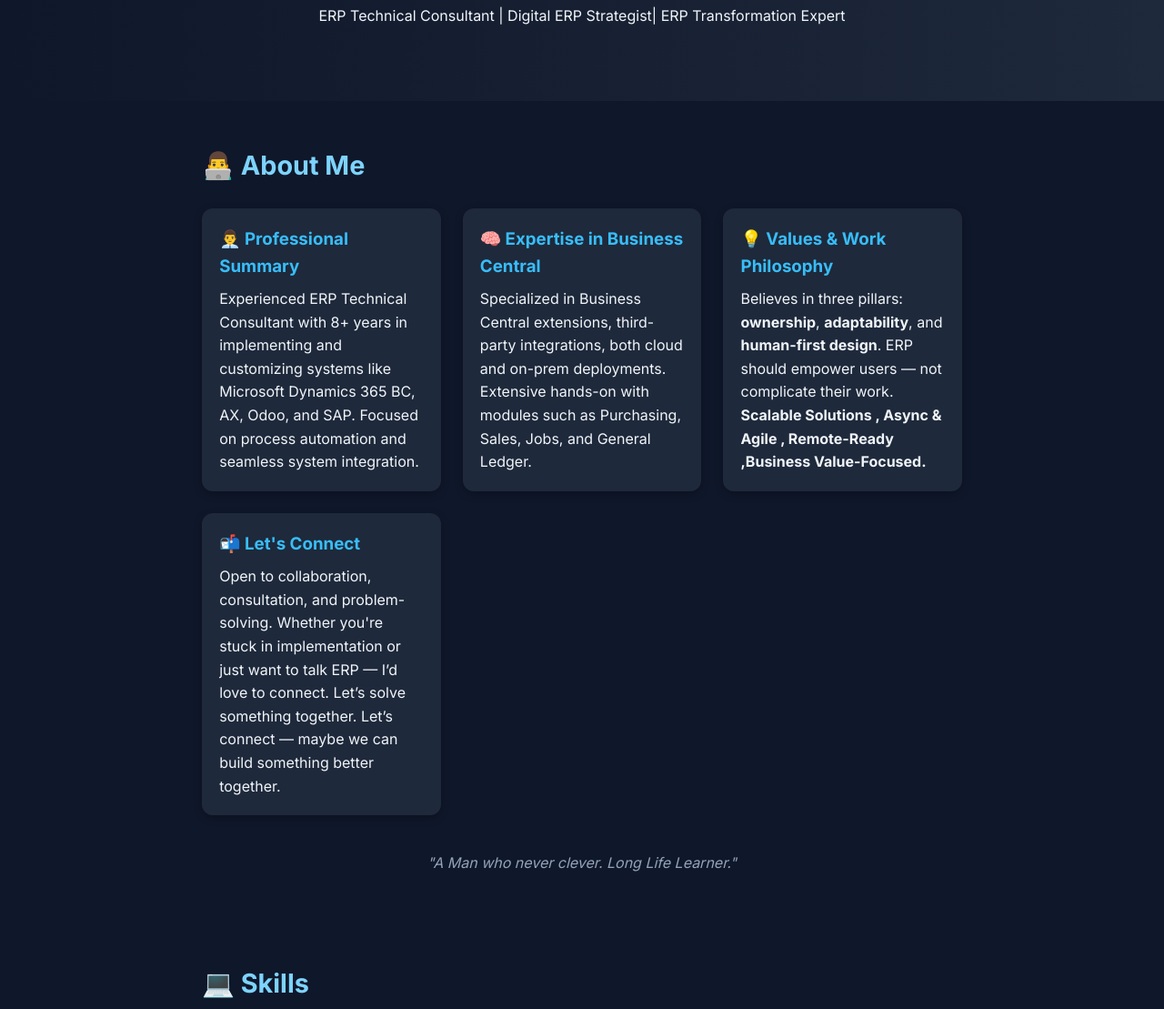
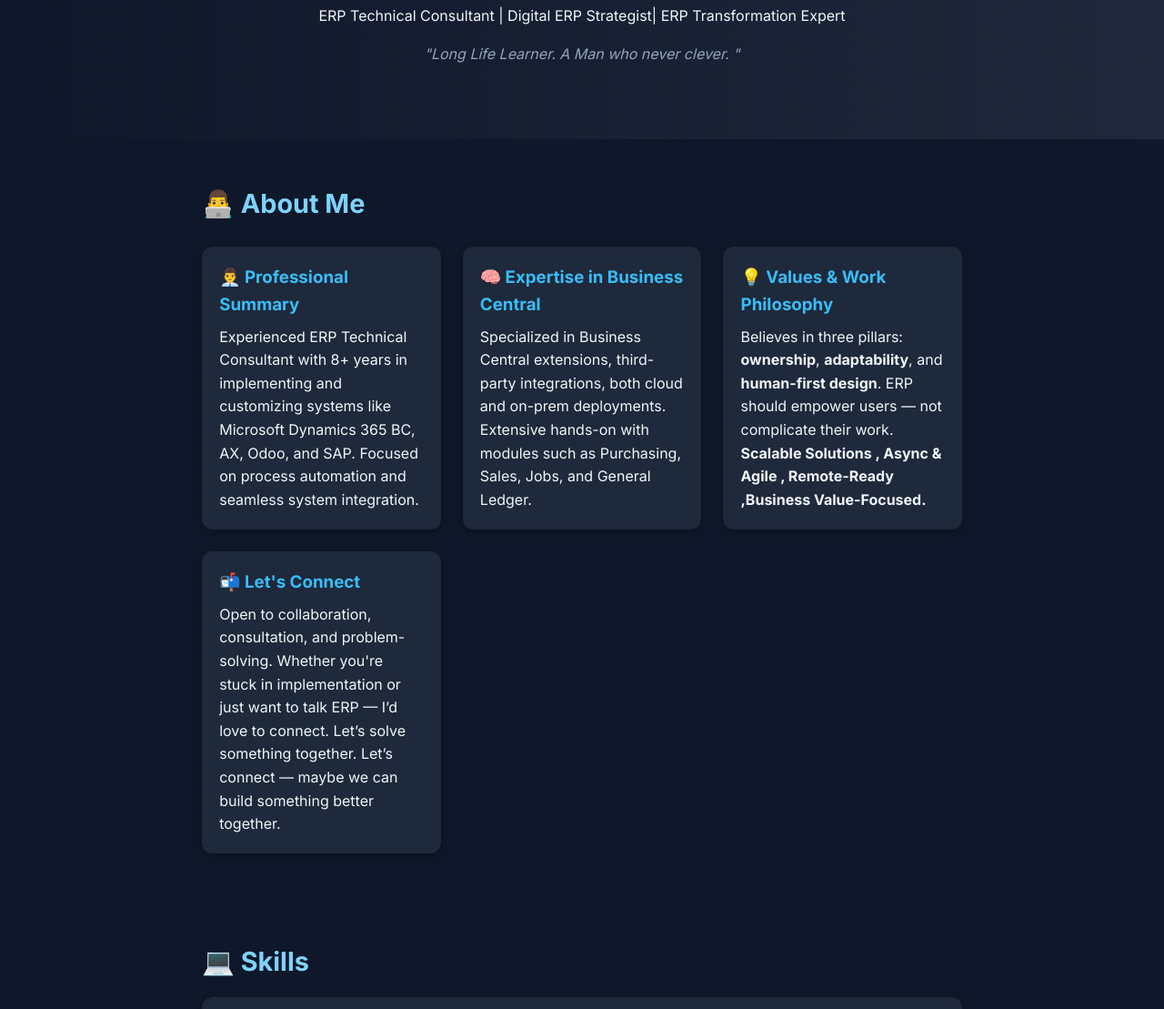
Before and after one commit to fsyahangga/fsyahangga.github.io, a plain HTML site: page index.html in a window 1280 px wide. Shown: the part 383-1492 px from the top of the page at 91% size. Drawn offline with Linux system fonts and the light colour scheme.

Commit message:
Update index.html

```diff
--- a/index.html
+++ b/index.html
@@ -19,8 +19,11 @@
 
   <header class="hero">
      <img src="profile.jpg" alt="Angga Firmansyah" class="profile-photo" />
-    <h1>Hi, I'm <span>Angga Firmansyah</span></h1>
-    <p>ERP Technical Consultant | Digital ERP Strategist| ERP Transformation Expert</p>
+      <h1>Hi, I'm <span>Angga Firmansyah</span></h1>
+      <p>ERP Technical Consultant | Digital ERP Strategist| ERP Transformation Expert</p>
+      <div class="about-quote">
+        <p><em>"Long Life Learner. A Man who never clever. "</em></p>
+      </div>
   </header>
 
  <section id="about">
@@ -51,9 +54,7 @@
           Open to collaboration, consultation, and problem-solving. Whether you're stuck in implementation or just want to talk ERP —  I’d love to connect. Let’s solve something together. Let’s connect — maybe we can build something better together.
         </p>
       </div>
-      <div class="about-quote">
-        <p><em>"A Man who never clever. Long Life Learner."</em></p>
-      </div>
+
     </div>
   </section>
 
```
